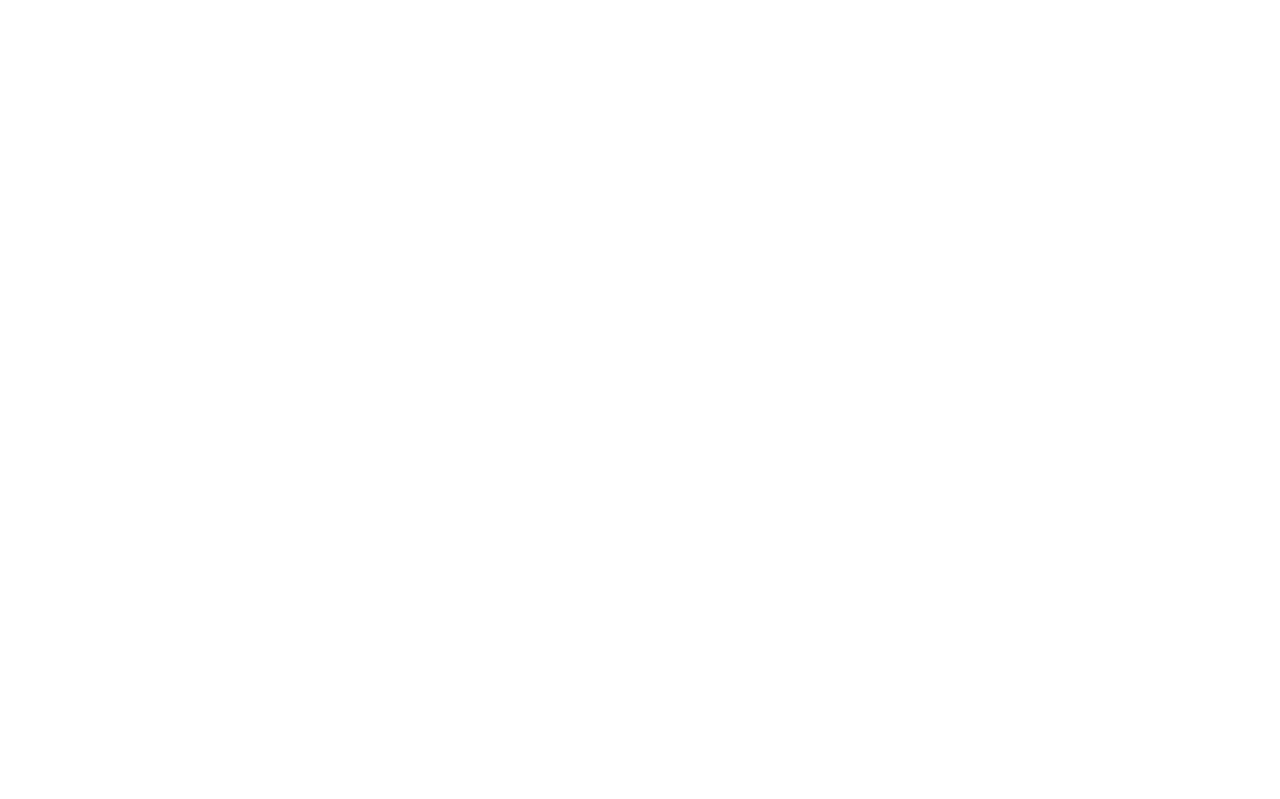
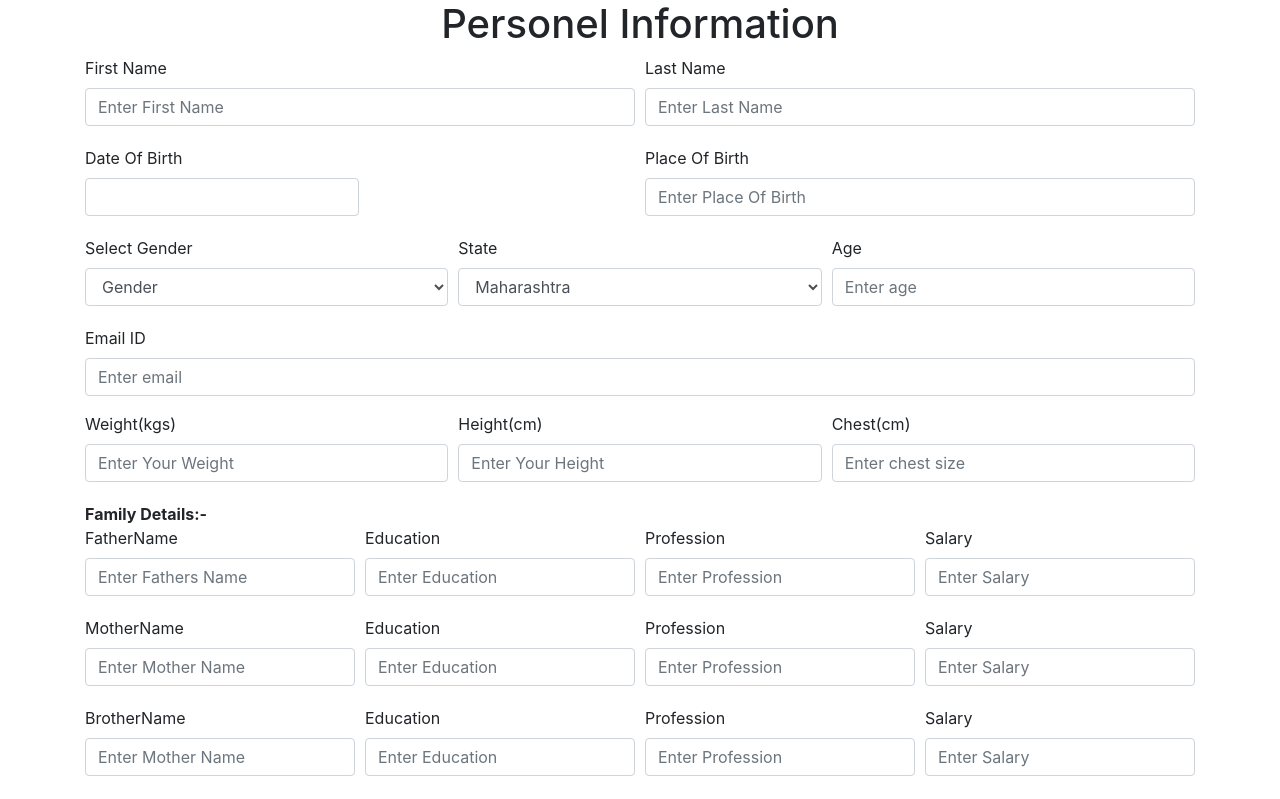
Before and after one commit to MdTauseef27/ApplicationForm, a React (Create React App) app: page / in a window 1280 px wide. Shown: the top 799 px of the page. Built offline with nearby package versions, Linux system fonts and the light colour scheme.

Commit message:
comment out form component

```diff
--- a/src/App.js
+++ b/src/App.js
@@ -6,8 +6,7 @@
 function App() {
   return (
     <div>
-      {/* <InfoForm />; */}
-      {/* <FilterEx /> */}
+      <InfoForm />;{/* <FilterEx /> */}
     </div>
   );
 }
```
